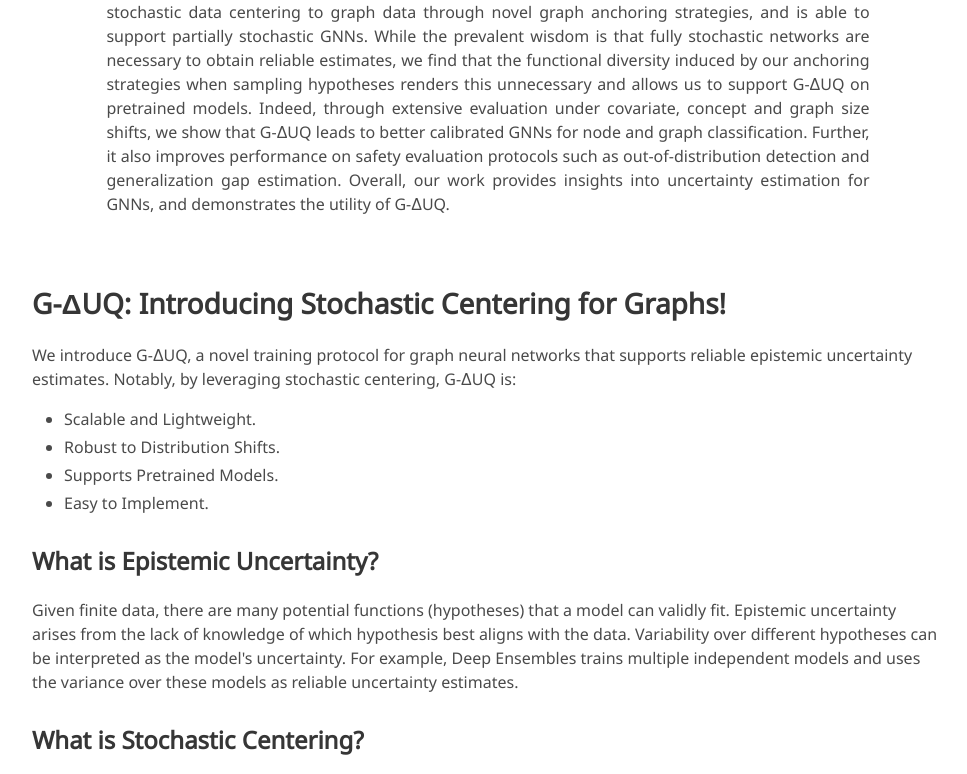
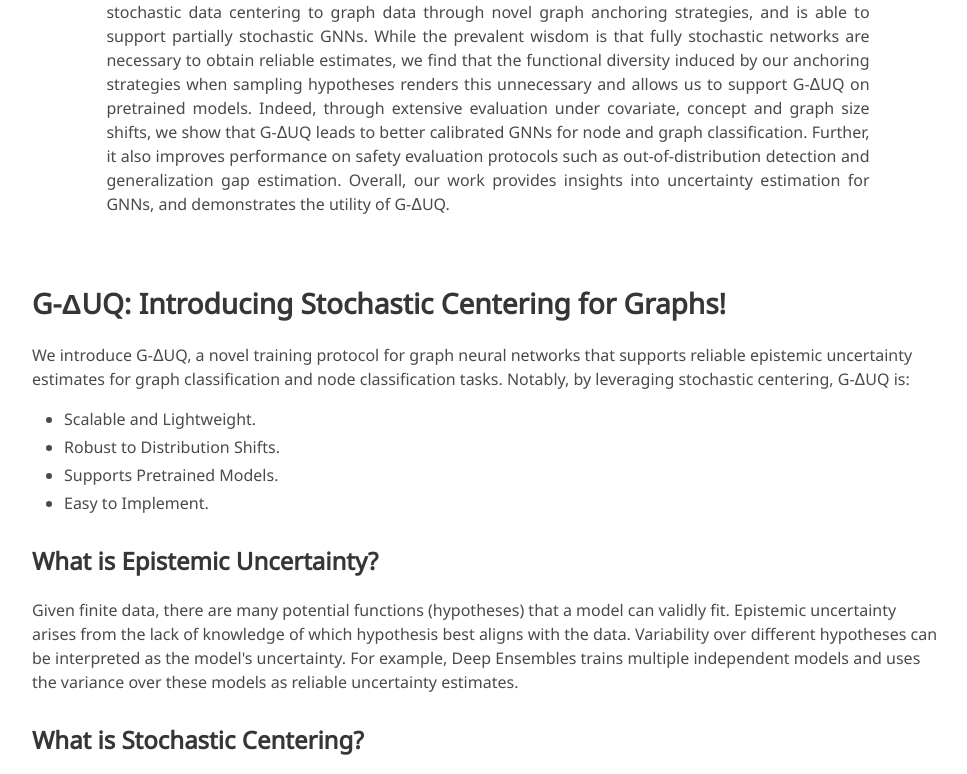
Before and after one commit to pujacomputes/gduq, a plain HTML site: page index.html in a window 1280 px wide. Shown: the part 822-1596 px from the top of the page, without its empty margins (152-1119 px from the left). Drawn offline with nearby package versions, Linux system fonts and the light colour scheme; some icons are missing; a web font is replaced by a local one.

Commit message:
Minor edits.

```diff
--- a/index.html
+++ b/index.html
@@ -123,7 +123,7 @@
   <div class="container is-max-desktop content">
     <h2 class="title">G-ΔUQ: Introducing Stochastic Centering for Graphs!</h2>
 
-    We introduce G-ΔUQ, a novel training protocol for graph neural networks that supports reliable epistemic uncertainty estimates.
+    We introduce G-ΔUQ, a novel training protocol for graph neural networks that supports reliable epistemic uncertainty estimates for graph classification and node classification tasks.
 
     Notably, by leveraging stochastic centering, G-ΔUQ is:
 
```
